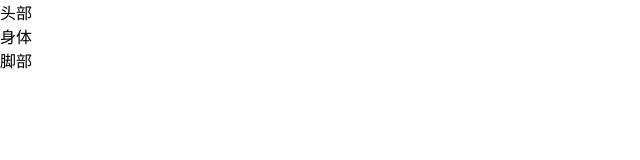
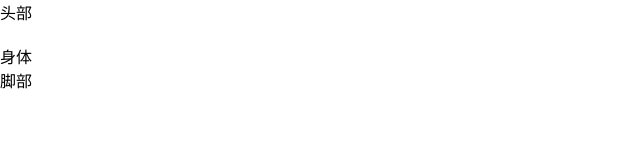
Before and after one commit to wanghalou/wangmeng, a plain HTML site: page src/index.html in a window 1280 px wide. Shown: the whole page, without its empty margins (0-640 px from the left). Drawn offline with Linux system fonts and the light colour scheme.

Commit message:
完成header功能

```diff
--- a/src/css/style.css
+++ b/src/css/style.css
@@ -16,3 +16,8 @@ body {
     display: flex;
     flex-direction: column;
 }
+
+.wrap header {
+    width: 100%;
+    height: 44px;
+}
```
